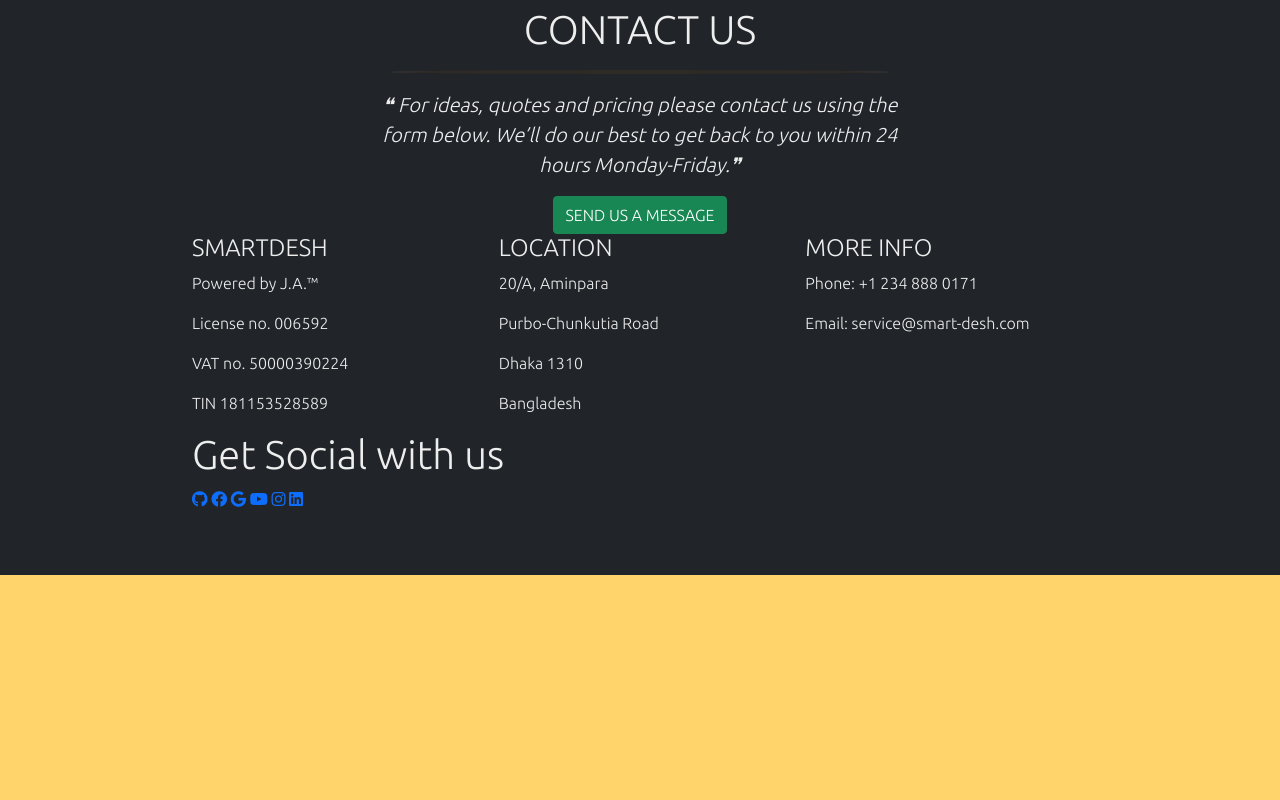
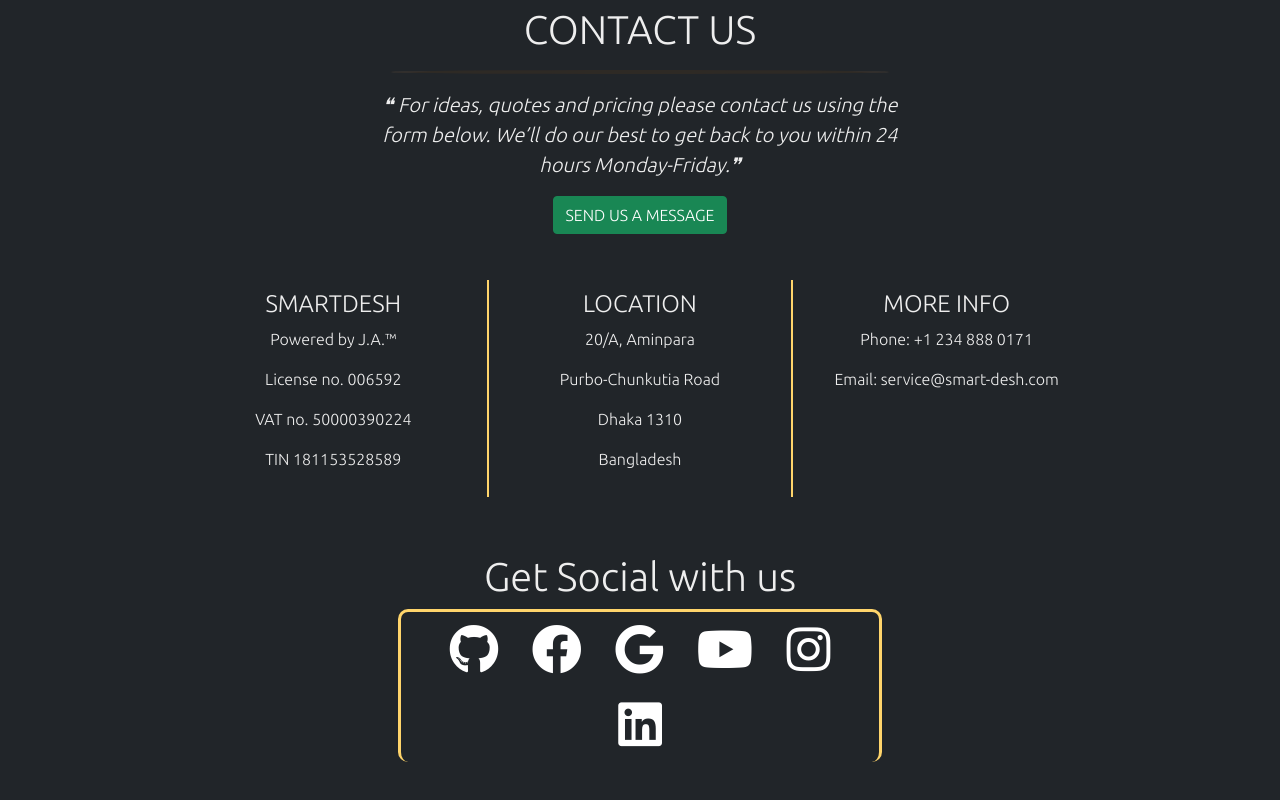
Before and after one commit to AnikAhamed/Fi-SmartDesh, a plain HTML site: page index.html in a window 1280 px wide. Shown: the part 6999-7799 px from the top of the page. Before the commit the page ends 7574 px from the top, so only its background shows below. Drawn offline with nearby package versions, Linux system fonts and the light colour scheme.

Commit message:
Update Styles.css

```diff
--- a/Styles.css
+++ b/Styles.css
@@ -336,3 +336,61 @@
   background-color: #212529 ;
   padding:  5% 15%;
 }
+#Last-div {
+  text-align: center;
+
+}
+#last-col {
+  margin: 5% 0;
+  padding: 10px 10px;
+  text-align: center;
+}
+.last-col-b {
+  border-left: solid 2px ;
+  border-right: solid 2px ;
+  border-width: 2px;
+  border-color: #ffd56b;
+}
+.link-S {
+  margin: 20px 15px;
+  font-size: 50px;
+  color: #fff;
+}
+.AAQ {
+  border: solid 3px;
+  border-bottom-style: hidden;
+  border-radius: 10px;
+  border-color: #ffd56b ;
+}
+.AAQ:hover {
+  border: solid 3px;
+  border-bottom-style: hidden;
+  border-radius: 10px;
+  border-color: #fff ;
+}
+.h1-last {
+  padding: 0;
+  margin-top: 10px ;
+}
+.AAQQ {
+  pading 50%;
+  margin: 0 23%;
+}
+.github:hover {
+  color: #DEE1E6 ;
+}
+.facebook:hover {
+  color: #1877F2 ;
+}
+.google:hover {
+  color: #DC2C2A ;
+}
+.youtube:hover {
+  color: #F70000 ;
+}
+.instagram:hover {
+  color: #E80071 ;
+}
+.linkedin:hover {
+  color: #0073B1 ;
+}
```
